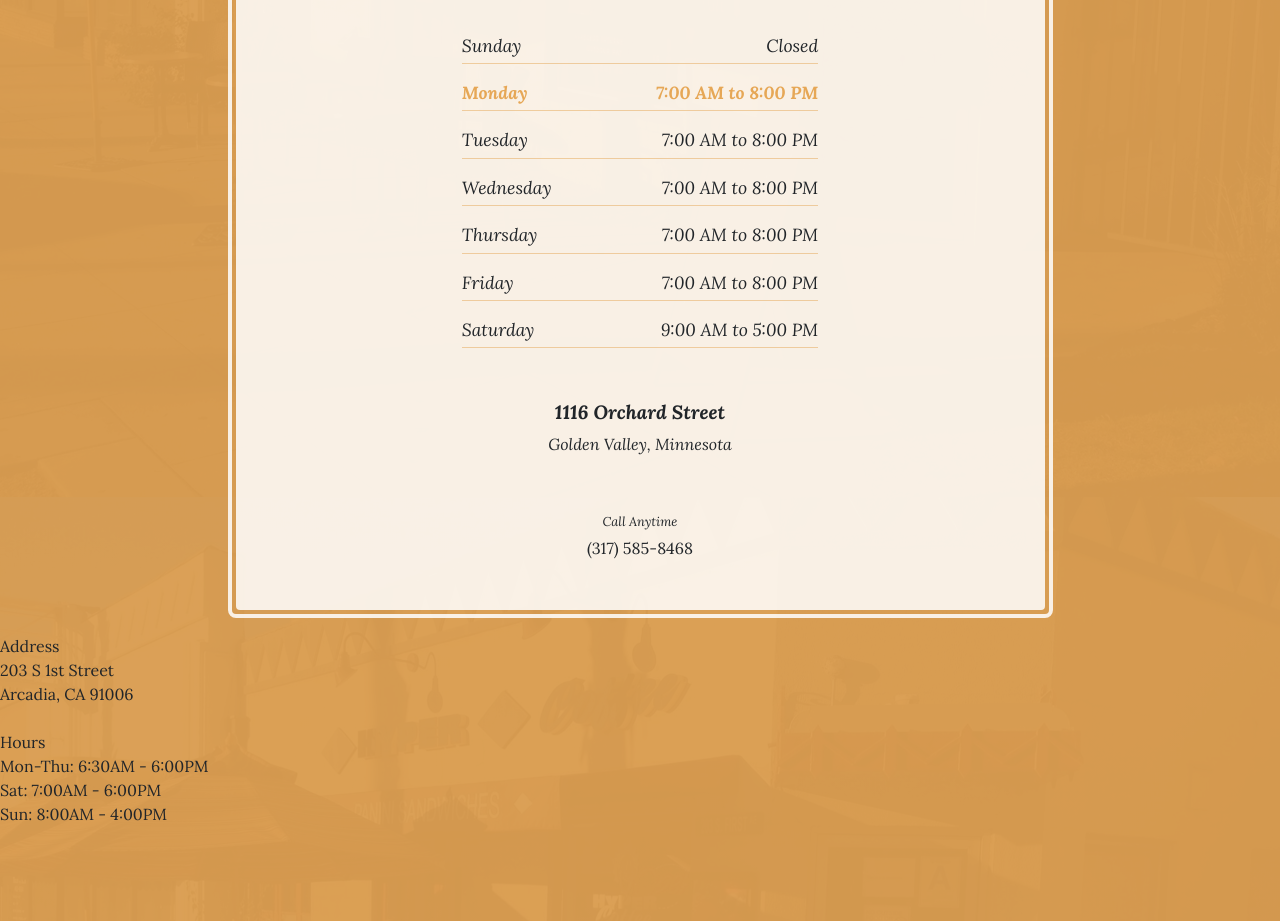
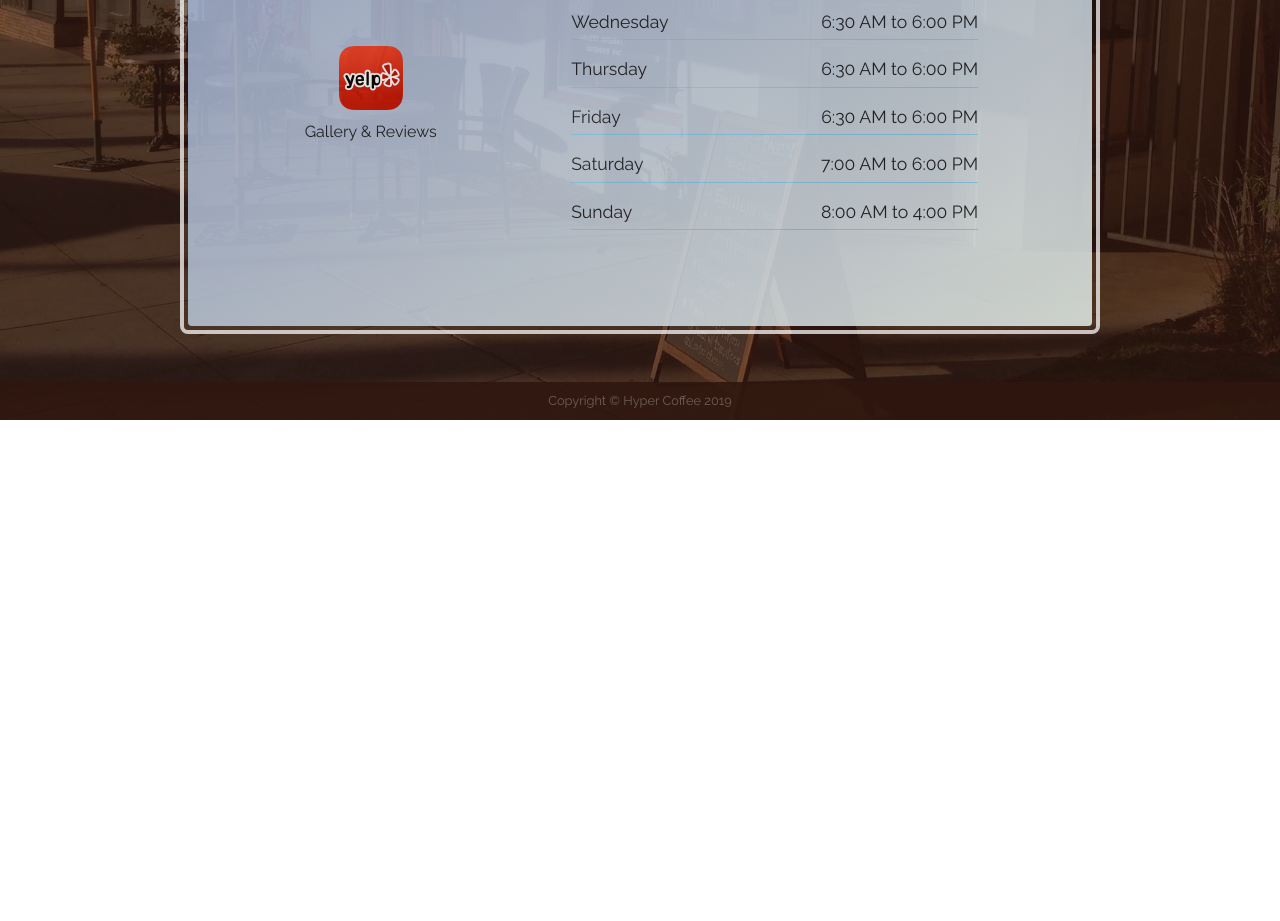
Before and after one commit to rgao/hyper_coffee, a website: page contact.html in a window 1280 px wide. Shown: the part 459-1380 px from the top of the page. After the commit the page ends 879 px from the top, so only its background shows below. Drawn offline with Linux system fonts and the light colour scheme.

Commit message:
completed contact page

```diff
--- a/contact.html
+++ b/contact.html
@@ -67,77 +67,64 @@
   <section class="page-section cta">
     <div class="container">
       <div class="row">
-        <div class="col-xl-9 mx-auto">
-          <div class="cta-inner text-center rounded">
+        <div class="col-xl-10 mx-auto">
+          <div class="cta-inner text-center row rounded">
+            <div class="col-lg-4">
               <h2 class="section-heading mb-5">
-              <span class="section-heading-upper">Come On In</span>
-              <span class="section-heading-lower">We're Open</span>
+                <span class="section-heading-upper">Contact</span>
+              </h2>
+              <p class="address mb-5">
+                203 S 1st Ave
+                <br>
+                Arcadia, CA 91006
+                <br>
+                <img id="phone-icon" src="img/phone.png">
+                (626) 445-0880
+                <br>
+                <a href="https://www.yelp.com/biz/hyper-coffee-arcadia">
+                  <img class="mt-5 mb-2" id="yelp-icon" src="img/yelp.png">
+                </a>
+                <br>
+                Gallery & Reviews
+              </p>
+            </div>
+            <div class="col-lg-8">
+              <h2 class="section-heading mb-5">
+                <span class="section-heading-upper">Hours</span>
               </h2>
               <ul class="list-unstyled list-hours mb-5 text-left mx-auto">
                 <li class="list-unstyled-item list-hours-item d-flex">
-                Sunday
-                <span class="ml-auto">Closed</span>
-              </li>
-              <li class="list-unstyled-item list-hours-item d-flex">
                   Monday
-                <span class="ml-auto">7:00 AM to 8:00 PM</span>
+                  <span class="ml-auto">6:30 AM to 6:00 PM</span>
                 </li>
                 <li class="list-unstyled-item list-hours-item d-flex">
                   Tuesday
-                <span class="ml-auto">7:00 AM to 8:00 PM</span>
+                  <span class="ml-auto">6:30 AM to 6:00 PM</span>
                 </li>
                 <li class="list-unstyled-item list-hours-item d-flex">
                   Wednesday
-                <span class="ml-auto">7:00 AM to 8:00 PM</span>
+                  <span class="ml-auto">6:30 AM to 6:00 PM</span>
                 </li>
                 <li class="list-unstyled-item list-hours-item d-flex">
                   Thursday
-                <span class="ml-auto">7:00 AM to 8:00 PM</span>
+                  <span class="ml-auto">6:30 AM to 6:00 PM</span>
                 </li>
                 <li class="list-unstyled-item list-hours-item d-flex">
                   Friday
-                <span class="ml-auto">7:00 AM to 8:00 PM</span>
+                  <span class="ml-auto">6:30 AM to 6:00 PM</span>
                 </li>
                 <li class="list-unstyled-item list-hours-item d-flex">
                   Saturday
-                <span class="ml-auto">9:00 AM to 5:00 PM</span>
+                  <span class="ml-auto">7:00 AM to 6:00 PM</span>
+                </li>
+                <li class="list-unstyled-item list-hours-item d-flex">
+                  Sunday
+                  <span class="ml-auto">8:00 AM to 4:00 PM</span>
                 </li>
               </ul>
-            <p class="address mb-5">
-              <em>
-                <strong>1116 Orchard Street</strong>
-                <br>
-                Golden Valley, Minnesota
-              </em>
-            </p>
-            <p class="mb-0">
-              <small>
-                <em>Call Anytime</em>
-              </small>
-              <br>
-              (317) 585-8468
-            </p>
             </div>
           </div>
         </div>
-    </div>
-
-    <div class="col contact">
-      <div id="address" class="row pr-5 py-3">
-          Address
-          <br>
-          203 S 1st Street
-          <br>
-          Arcadia, CA 91006
-          <br>
-          <br>
-          Hours
-          <br>
-          Mon-Thu: 6:30AM - 6:00PM
-          <br>
-          Sat: 7:00AM - 6:00PM
-          <br>
-          Sun: 8:00AM - 4:00PM
       </div>
     </div>
   </section>
@@ -156,7 +143,16 @@
 
 <!-- Script to highlight the active date in the hours list -->
 <script>
-  $('.list-hours li').eq(new Date().getDay()).addClass('today');
+  var today = new Date().getDay();
+  var today_index;
+
+  if (today === 0) {
+    today_index = 6;
+  } else {
+    today_index = today - 1;
+  }
+
+  $('.list-hours li').eq(today_index).addClass('today');
 </script>
 
 </html>
--- a/scss/_store.scss
+++ b/scss/_store.scss
@@ -4,7 +4,7 @@
     border-bottom: 1px solid fade-out($primary, 0.5);
     padding-bottom: .25rem;
     margin-bottom: 1rem;
-    font-style: italic;
+    // font-style: italic;
     &.today {
       font-weight: bold;
       color: $primary;
```
Also changed, not shown: index.html (+2 -0 lines), css/business-casual.css, img/phone.png (added), img/wifi.png (added), img/yelp.png (added). Lines whose indentation alone changed are shown as unchanged.
